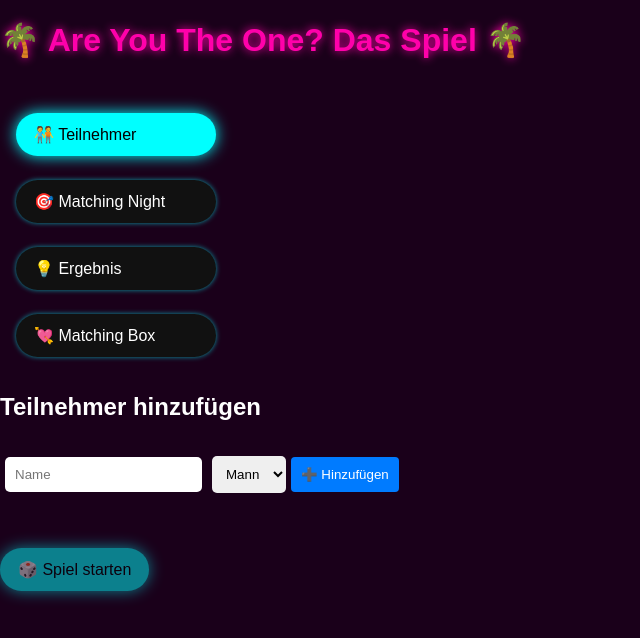
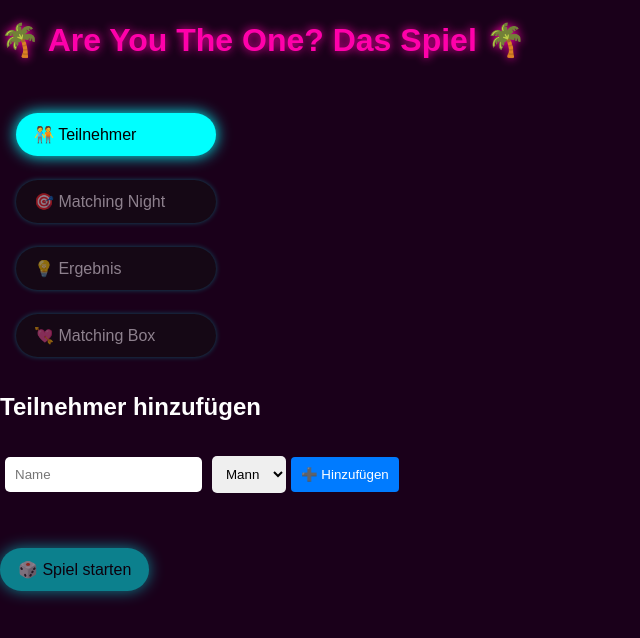
Before and after one commit to paulseeland/are-you-the-one-game, a React (Vite) app: page / in a window 1280 px wide. Shown: the top 638 px of the page, without its empty margins (0-640 px from the left). Built offline with nearby package versions, Linux system fonts and the light colour scheme.

Commit message:
Update Tabs.jsx

```diff
--- a/src/components/Tabs.jsx
+++ b/src/components/Tabs.jsx
@@ -16,7 +16,7 @@
           key={tab.key}
           className={`tab-button ${current === tab.key ? 'active' : ''}`}
           onClick={() => setCurrent(tab.key)}
-          disabled={!available && tab.key === 'match'}
+          disabled={!available && tab.key !== 'playerForm'} // Nur 'playerForm' ist immer aktiv
         >
           {tab.label}
         </button>
```
